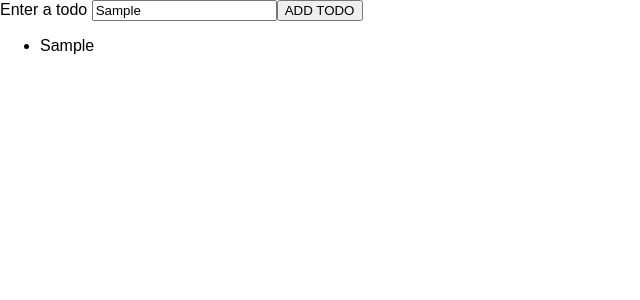
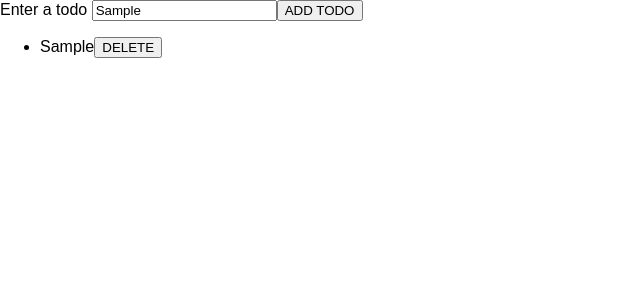
Before and after one commit to KimoDev/learning-typescript, a React (Create React App) app in the folder section14-react-typescript/: page / in a window 1280 px wide. Both pictures are taken after typing "Sample" into the empty fields and a click on the button "ADD TODO". Shown: the top 300 px of the page, without its empty margins (0-640 px from the left). Built offline with nearby package versions, Linux system fonts and the light colour scheme.

Commit message:
Working Delete function to remove todos

```diff
--- a/section14-react-typescript/src/App.tsx
+++ b/section14-react-typescript/src/App.tsx
@@ -20,10 +20,17 @@
     ]);
   };
 
+  const todoDeleteHandler = (todoId: string) => {
+    addTodo(prevTodos => {
+      // filter through the current todos state.
+      return prevTodos.filter(todo => todo.id !== todoId)
+    })
+  }
+
   return (
     <div className="App">
       <NewTodo onAddTodo={todoAddHandler} />
-      <TodoList items={todos} />
+      <TodoList items={todos}  onDeleteTodo={todoDeleteHandler}/>
     </div>
   );
 };
--- a/section14-react-typescript/src/components/TodoList.tsx
+++ b/section14-react-typescript/src/components/TodoList.tsx
@@ -3,13 +3,19 @@
 // without a generic interface(propTypes) the component would not see the props passed to it from App.tsx.
 interface propTypes {
   items: {id: string, text: string}[];
+  onDeleteTodo: (id: string) => void;
 }
 
 // React.FC is a generic type. Allowing us to define all extra props to this component. (besides default children prop)
 // @propTypes - An interface to define our extra props and their types.
 const TodoList: React.FC<propTypes> = props => {
   return <ul>
-    {props.items.map(todo => <li key={todo.id}>{todo.text}</li>)}
+    {props.items.map(todo => (
+      <li key={todo.id}>
+        <span>{todo.text}</span>
+        <button onClick={props.onDeleteTodo.bind(null, todo.id)}>DELETE</button>
+      </li>
+    ))}
   </ul>
 };
 
```
